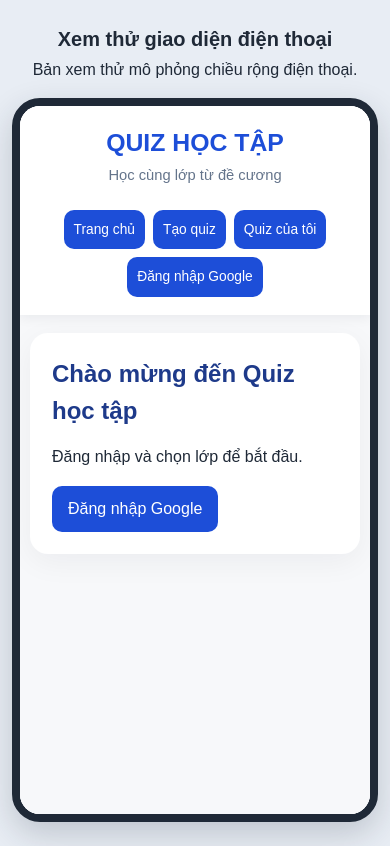
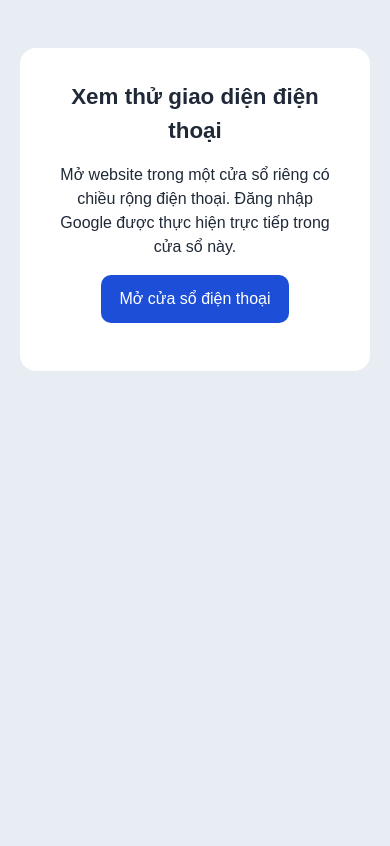
Before and after one commit to Miinquaan/10diemcungquiz, a plain HTML site: page mobile-preview.html in a window 390 px wide. Drawn offline with nearby package versions, Linux system fonts and the light colour scheme.

Commit message:
Fix mobile preview login

```diff
--- a/mobile-preview.html
+++ b/mobile-preview.html
@@ -6,16 +6,29 @@
   <title>Xem thử giao diện điện thoại</title>
   <style>
     * { box-sizing: border-box; }
-    body { margin: 0; padding: 24px 12px; background: #e8edf4; color: #1f2937; font: 16px/1.5 Arial, sans-serif; text-align: center; }
-    h1 { font-size: 1.25rem; margin: 0 0 4px; }
-    p { margin: 0 0 16px; }
-    .phone { width: min(390px, 100%); height: min(844px, calc(100vh - 120px)); min-height: 400px; margin: auto; border: 8px solid #1f2937; border-radius: 28px; overflow: hidden; background: white; box-shadow: 0 12px 32px #1f293733; }
-    iframe { width: 100%; height: 100%; border: 0; background: white; }
+    body { margin: 0; padding: 48px 20px; background: #e8edf4; color: #1f2937; font: 16px/1.5 Arial, sans-serif; text-align: center; }
+    main { max-width: 520px; margin: auto; padding: 32px; border-radius: 16px; background: white; }
+    h1 { font-size: 1.4rem; margin: 0 0 12px; }
+    button { border: 0; border-radius: 10px; padding: 12px 18px; color: white; background: #1d4ed8; font: inherit; cursor: pointer; }
+    button:focus-visible { outline: 3px solid #1d4ed8; outline-offset: 3px; }
+    #status { color: #475569; }
   </style>
 </head>
 <body>
-  <h1>Xem thử giao diện điện thoại</h1>
-  <p>Bản xem thử mô phỏng chiều rộng điện thoại.</p>
-  <div class="phone"><iframe src="./index.html" title="Giao diện website trên điện thoại"></iframe></div>
+  <main>
+    <h1>Xem thử giao diện điện thoại</h1>
+    <p>Mở website trong một cửa sổ riêng có chiều rộng điện thoại. Đăng nhập Google được thực hiện trực tiếp trong cửa sổ này.</p>
+    <button id="openPreview" type="button">Mở cửa sổ điện thoại</button>
+    <p id="status" aria-live="polite"></p>
+  </main>
+  <script>
+    document.getElementById("openPreview").addEventListener("click", () => {
+      const preview = window.open("./index.html", "quizMobilePreview", "popup=yes,width=390,height=844,resizable=yes,scrollbars=yes");
+      document.getElementById("status").textContent = preview
+        ? "Đã mở cửa sổ xem thử. Sau khi đăng nhập, bạn có thể tiếp tục trong cửa sổ đó."
+        : "Trình duyệt đã chặn cửa sổ. Hãy cho phép cửa sổ bật lên rồi thử lại.";
+      if (preview) preview.focus();
+    });
+  </script>
 </body>
 </html>
```
